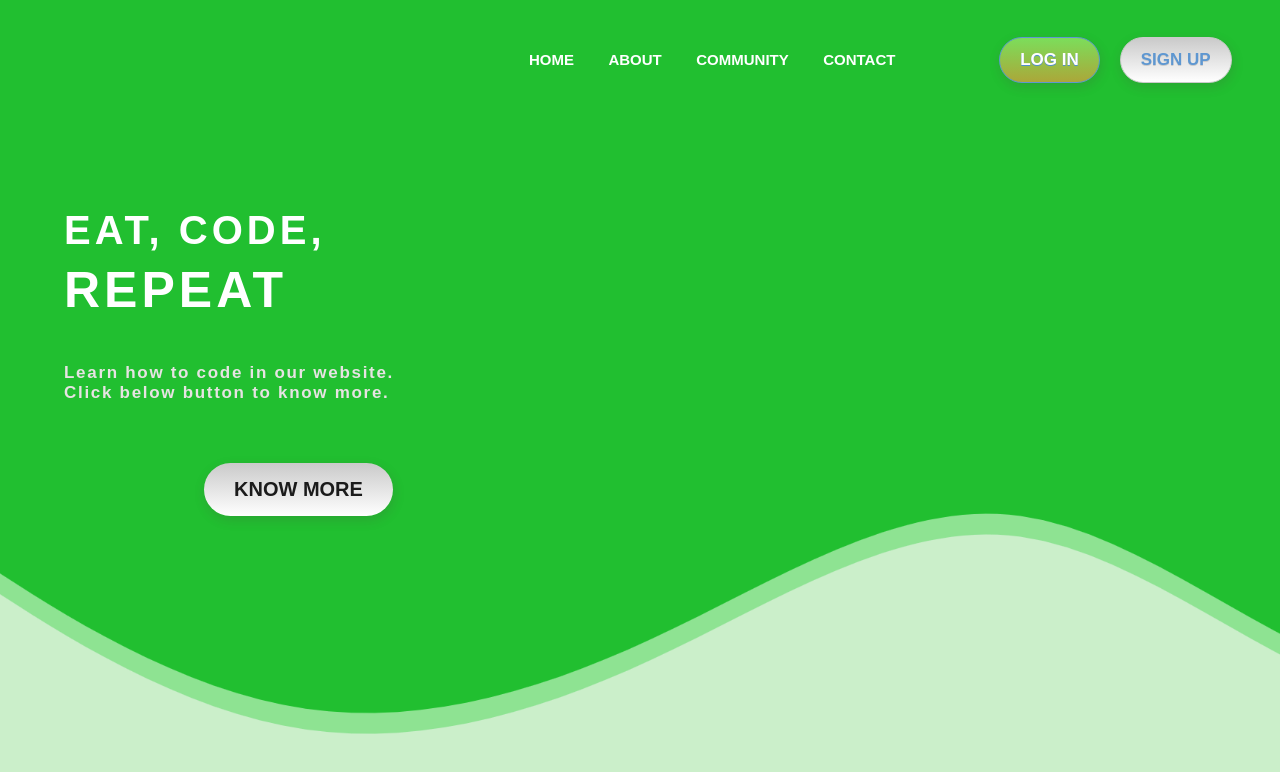
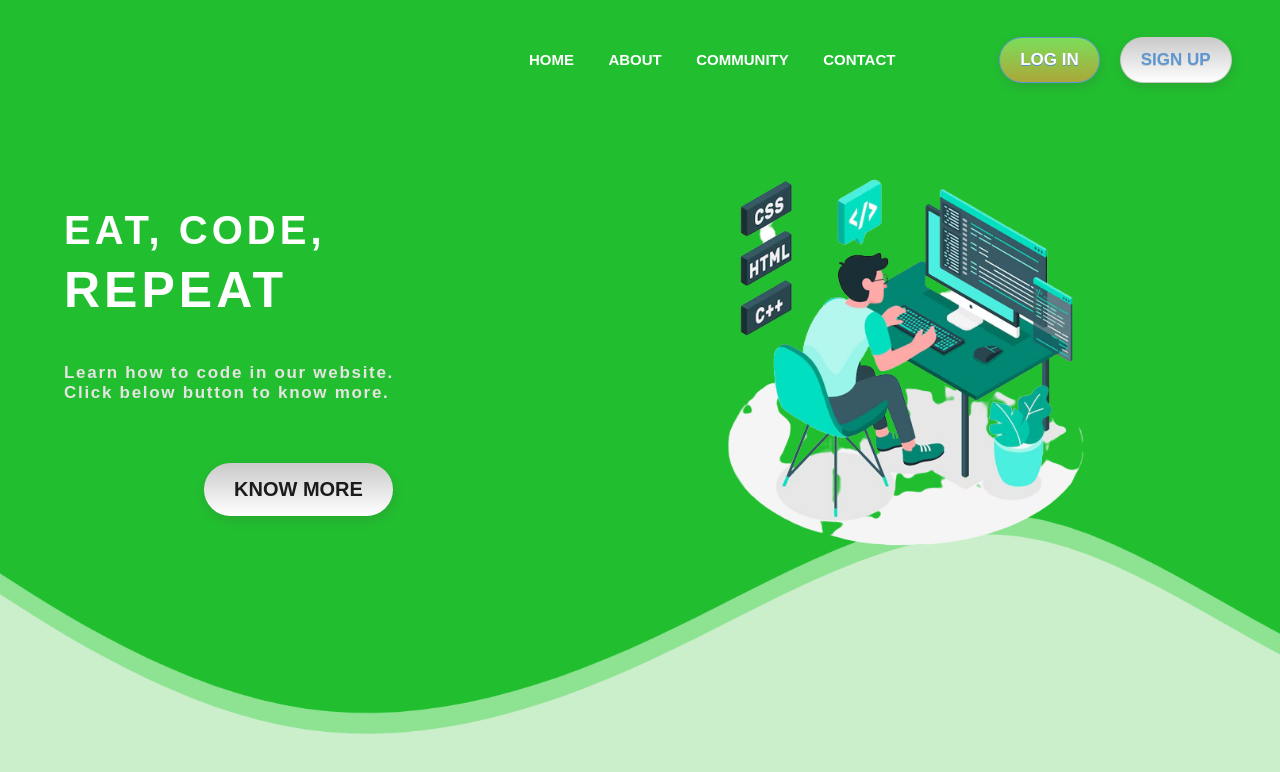
Before and after one commit to Ishak-Shaik/Octanet-Task1, a plain HTML site: page Index.html in a window 1280 px wide. Drawn offline with Linux system fonts and the light colour scheme; files whose address does not match are found by name.

Commit message:
Update Index.html

```diff
--- a/Index.html
+++ b/Index.html
@@ -30,7 +30,7 @@
             <button class="btn3">Know More</button>
            </div>
         <div class="pic" >
-        <img src="images/pic.png" alt="" >
+        <img src="pic.png" alt="" >
         </div>
        </div>
    </div>
```
